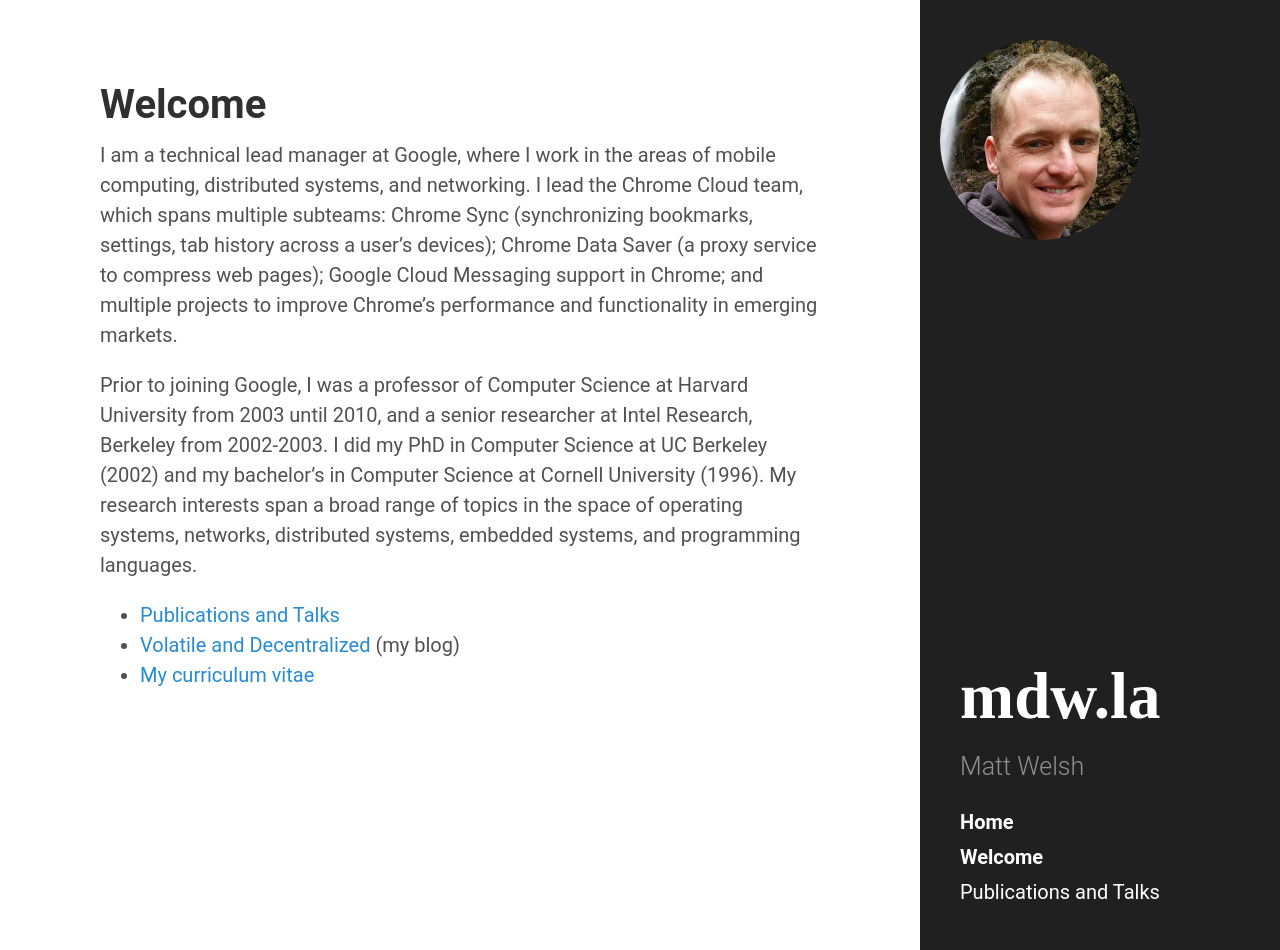
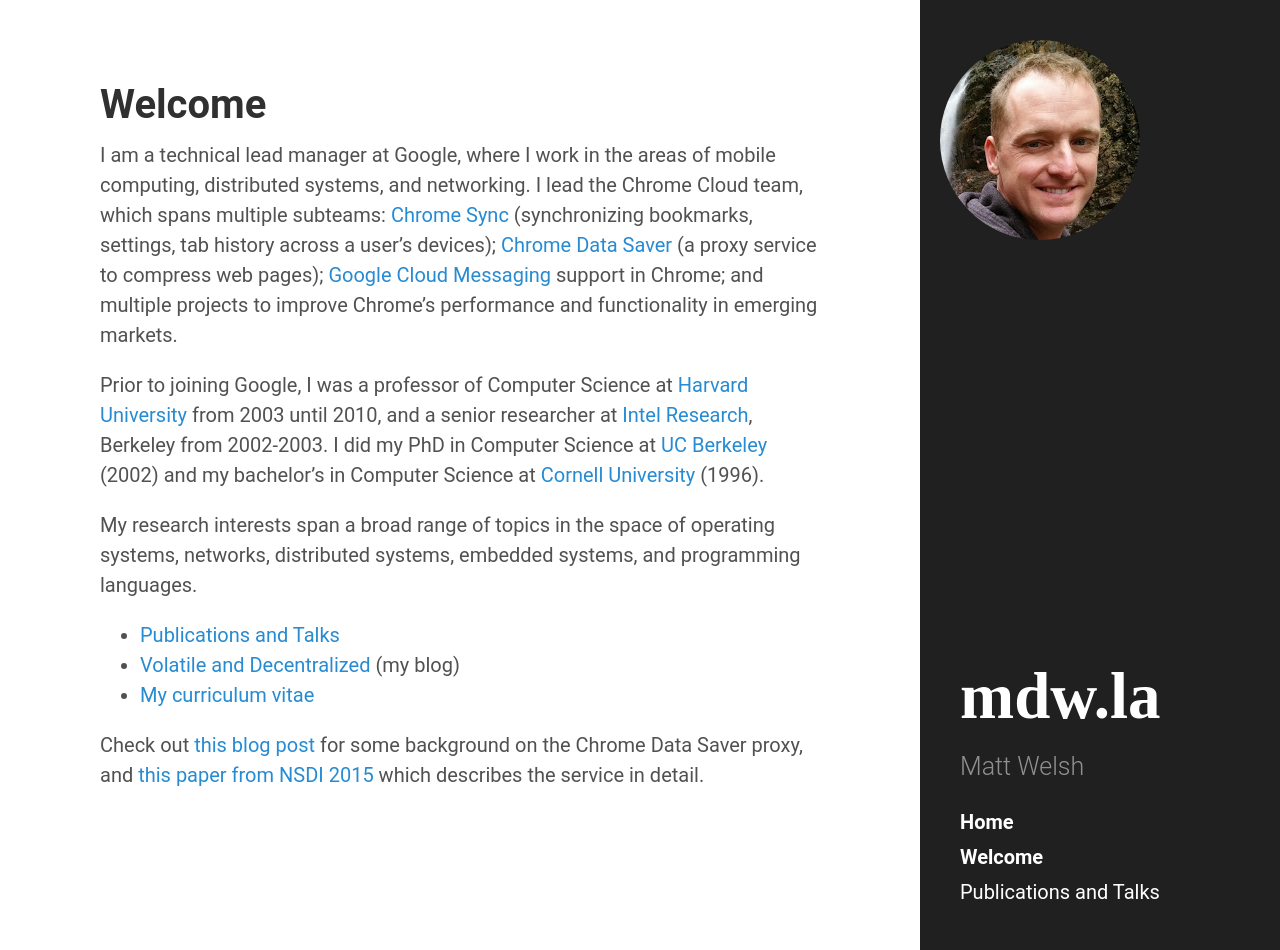
Before and after one commit to mdwelsh/mdwelsh.github.io, a Jekyll site: the page built from index.md, in a window 1280 px wide and 950 px high. Built offline with Jekyll 4.4.1, drawn with Linux system fonts in a browser that asks for light colours.

Commit message:
Update index.md

```diff
--- a/index.md
+++ b/index.md
@@ -5,16 +5,26 @@
 
 I am a technical lead manager at Google, where I work in the areas of mobile computing,
 distributed systems, and networking. I lead the Chrome Cloud team, which spans multiple subteams:
-Chrome Sync (synchronizing bookmarks, settings, tab history across a user's devices);
-Chrome Data Saver (a proxy service to compress web pages); Google Cloud Messaging support
+[Chrome Sync](https://support.google.com/chrome/answer/165139?hl=en)
+(synchronizing bookmarks, settings, tab history across a user's devices);
+[Chrome Data Saver](https://support.google.com/chrome/answer/2392284?hl=en)
+(a proxy service to compress web pages);
+[Google Cloud Messaging](https://developers.google.com/cloud-messaging/) support
 in Chrome; and multiple projects to improve Chrome's performance and functionality in emerging markets.
 
-Prior to joining Google, I was a professor of Computer Science at Harvard University from
-2003 until 2010, and a senior researcher at Intel Research, Berkeley from 2002-2003.
-I did my PhD in Computer Science at UC Berkeley (2002) and my bachelor's in Computer Science
-at Cornell University (1996). My research interests span a broad range of topics in the space
-of operating systems, networks, distributed systems, embedded systems, and programming languages.
+Prior to joining Google, I was a professor of Computer Science at
+[Harvard University](https://www.seas.harvard.edu/computer-science) from
+2003 until 2010, and a senior researcher at
+[Intel Research](http://www.intel.com/content/www/us/en/research/intel-research.html), Berkeley
+from 2002-2003. I did my PhD in Computer Science at [UC Berkeley](http://www.cs.berkeley.edu/) (2002)
+and my bachelor's in Computer Science at [Cornell University](https://www.cs.cornell.edu/) (1996).
+
+My research interests span a broad range of topics in the space of operating systems,
+networks, distributed systems, embedded systems, and programming languages.
 
 * [Publications and Talks](pubs)
 * [Volatile and Decentralized](http://matt-welsh.blogspot.com/) (my blog)
 * [My curriculum vitae](cv)
+
+Check out [this blog post](http://matt-welsh.blogspot.com/2011/05/what-im-working-on-at-google-making.html) for some background on the Chrome Data Saver proxy, and [this paper from NSDI 2015](flywheel-nsdi2015.pdf)
+which describes the service in detail.
```
